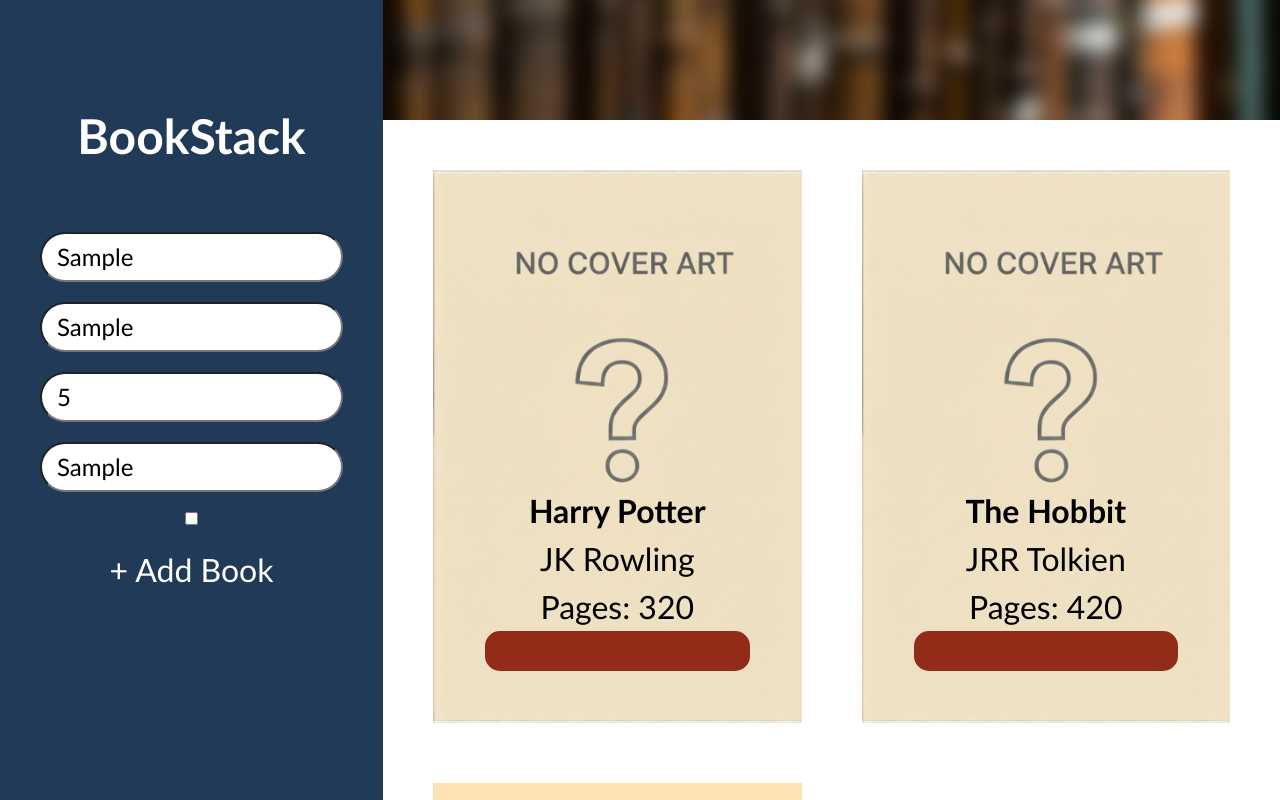
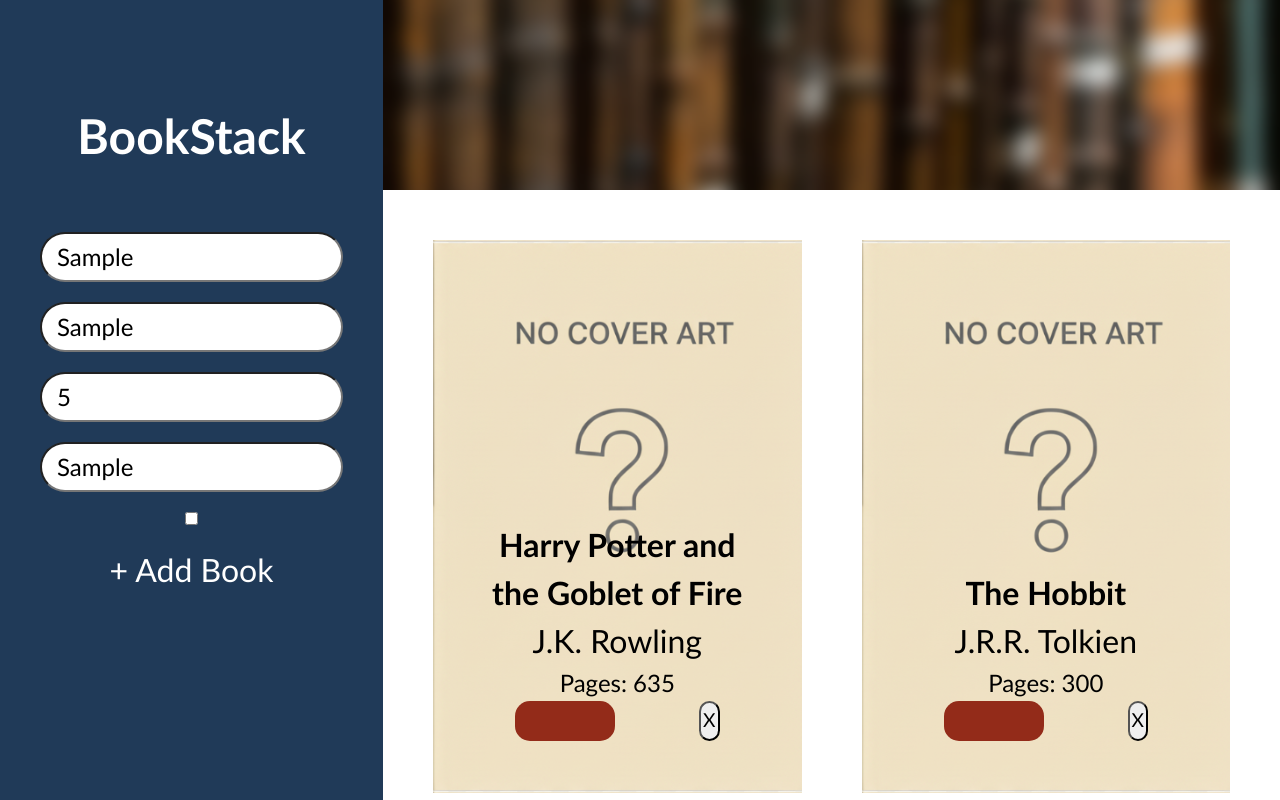
Before and after one commit to SMarcel389/library, a plain HTML site: page index.html in a window 1280 px wide. Both pictures are taken after typing "Sample", "Sample", "5", "Sample" into the empty fields and a click on the button "+ Add Book". Shown: the top 800 px of the page. Drawn offline with Linux system fonts and the light colour scheme.

Commit message:
added thumbs to assets, read button functionality.

```diff
--- a/script.js
+++ b/script.js
@@ -1,10 +1,11 @@
 const shelf = document.querySelector(".shelf")
 
 const myLibrary = [];
-myLibrary.push( new Book("Harry Potter", "JK Rowling", 320, false) )
-myLibrary.push( new Book("The Hobbit", "JRR Tolkien", 420, false) )
+myLibrary.push( new Book("Harry Potter and the Goblet of Fire", "J.K. Rowling", 635, false) )
+myLibrary.push( new Book("The Hobbit", "J.R.R. Tolkien", 300, false) )
+myLibrary.push( new Book("Dune", "Frank Herbert", 412, false) )
 
-function Book(title, author, pages, read, thumbnail) {
+function Book(title, author, pages, read=0, thumbnail) {
   this.title = title;
   this.author = author;
   this.pages = pages;
@@ -12,6 +13,11 @@ function Book(title, author, pages, read, thumbnail) {
   this.thumbnail = thumbnail
   this.id = crypto.randomUUID(title)
 }
+
+Book.prototype.toggleRead = function() {
+    this.read = this.read ? 0 : 1;
+  }
+
 
 const form = document.querySelector("#book-add")
 form.addEventListener("submit", function(event) {
@@ -34,6 +40,7 @@ function displayBooks() {
     for (const Book of myLibrary) {
         const bookCard = document.createElement("div")
         bookCard.className = "bookCard"
+        bookCard.dataset.uuid = Book.id
 
         if (Book.thumbnail) {
             bookCard.classList.add("bookWithImage")
@@ -42,14 +49,20 @@ function displayBooks() {
 
         const bookTitle = document.createElement("h4");
             bookTitle.textContent = Book.title
+            bookTitle.classList.add("Title")
 
         const bookAuthor = document.createElement("p");
             bookAuthor.textContent = Book.author;
+            bookAuthor.classList.add("Author")
 
         const bookPages = document.createElement("p");
             if (Book.pages) {
                 bookPages.textContent = "Pages: " + Book.pages
+                bookPages.classList.add("Pages")
             }
+
+        const bookButtons = document.createElement("div")
+        bookButtons.className = "bookButtons"
 
         const bookRead = document.createElement("div")
             if (Book.read) {
@@ -58,8 +71,26 @@ function displayBooks() {
             else {
                 bookRead.className = "bookIsNotRead"
             }
+        bookRead.addEventListener("click", () => {
+            Book.toggleRead()
+            if (Book.read) {
+                bookRead.className = "bookIsRead"
+            }
+            else {
+                bookRead.className = "bookIsNotRead"
+            }
+        })
+        bookButtons.append(bookRead)
 
-        bookCard.append(bookTitle, bookAuthor, bookPages, bookRead)
+        const deleteButton = document.createElement("button")
+        deleteButton.className = "deleteButton"
+        deleteButton.textContent = "X"
+        bookButtons.append(deleteButton)
+        deleteButton.addEventListener("click", function() {
+            shelf.removeChild(bookCard)
+        })
+
+        bookCard.append(bookTitle, bookAuthor, bookPages, bookButtons)
         shelf.append(bookCard)
         }
     }
--- a/style.css
+++ b/style.css
@@ -11,7 +11,7 @@
 body {
     font-family: 'Gill Sans', 'Gill Sans MT', Calibri, 'Trebuchet MS', sans-serif;
 
-    height: 100vh;
+    min-height: 100vh;
     background-color: white;
     display: grid;
     grid-template-rows: 15% 85%;
@@ -120,17 +120,30 @@ input.checkbox{
 }
 
 .bookIsRead{
-    padding: 20px 10px;
+    padding: 20px 50px;
     border-radius: 15px;
     background-color: var(--valid-green);
 }
 .bookIsNotRead{
-    padding: 20px 10px;
+    padding: 20px 50px;
     border-radius: 15px;
     background-color: var(--sienna);
 }
 
+.bookButtons{
+    display: flex;
+    padding: 0px 30px 0px 30px;
+}
+.deleteButton{
+    margin-left: auto;
+    padding: 2px;
+    border-radius: 20px;
+    font-size: 1.2rem;
+}
 
+.bookCard>p.Pages{
+    font-size: 1.5rem;
+}
 
 
 
```
Also changed, not shown: assets/dune.jpg (added), assets/goblet.jpeg (added), assets/hobbit.jpg (added).
